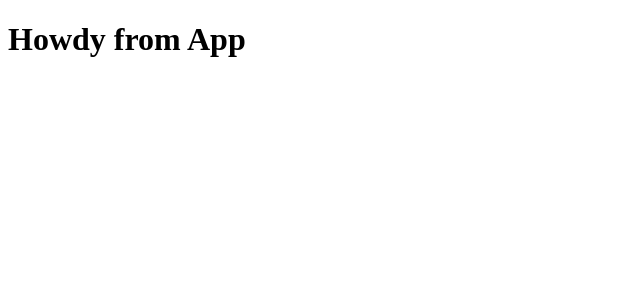
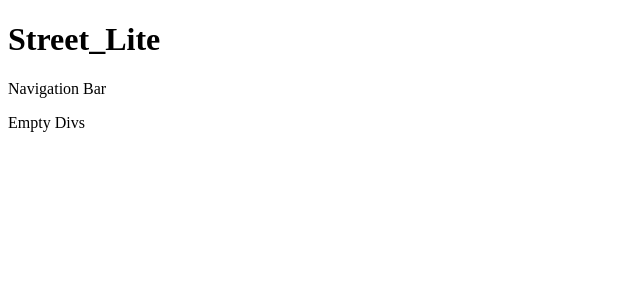
Before and after one commit to treypisano/Street-Lite, a React (Create React App) app in the folder frontend/: page / in a window 1280 px wide. Shown: the top 300 px of the page, without its empty margins (0-640 px from the left). Built offline with nearby package versions, Linux system fonts and the light colour scheme.

Commit message:
Create Homepage and Navigation Components

```diff
--- a/frontend/src/App.js
+++ b/frontend/src/App.js
@@ -1,6 +1,11 @@
+import React from "react";
+import Homepage from "./components/Homepage/Homepage";
+
 function App() {
   return (
-    <h1>Howdy from App</h1>
+    <div>
+      <Homepage />
+    </div>
   );
 }
 
--- /dev/null
+++ b/frontend/src/components/Homepage/Homepage.js
@@ -0,0 +1,17 @@
+import React from "react";
+import NavigationBar from "../Navigation/NavigationBar";
+
+function Homepage() {
+    return (
+        <div>
+            <h1>Street_Lite</h1>
+            <NavigationBar />
+            <div>
+                Empty Divs
+            </div>
+            {/* <footer>Footer</footer> */}
+        </div>
+    )
+}
+
+export default Homepage;
--- /dev/null
+++ b/frontend/src/components/Navigation/NavigationBar.js
@@ -0,0 +1,11 @@
+import React from "react";
+
+function NavigationBar () {
+    return (
+        <div>
+            <p>Navigation Bar</p>
+        </div>
+    )
+}
+
+export default NavigationBar;
```
Also changed, not shown: frontend/src/components/Homepage/homepage.css (added), frontend/src/components/Navigation/navigation.css (added).
